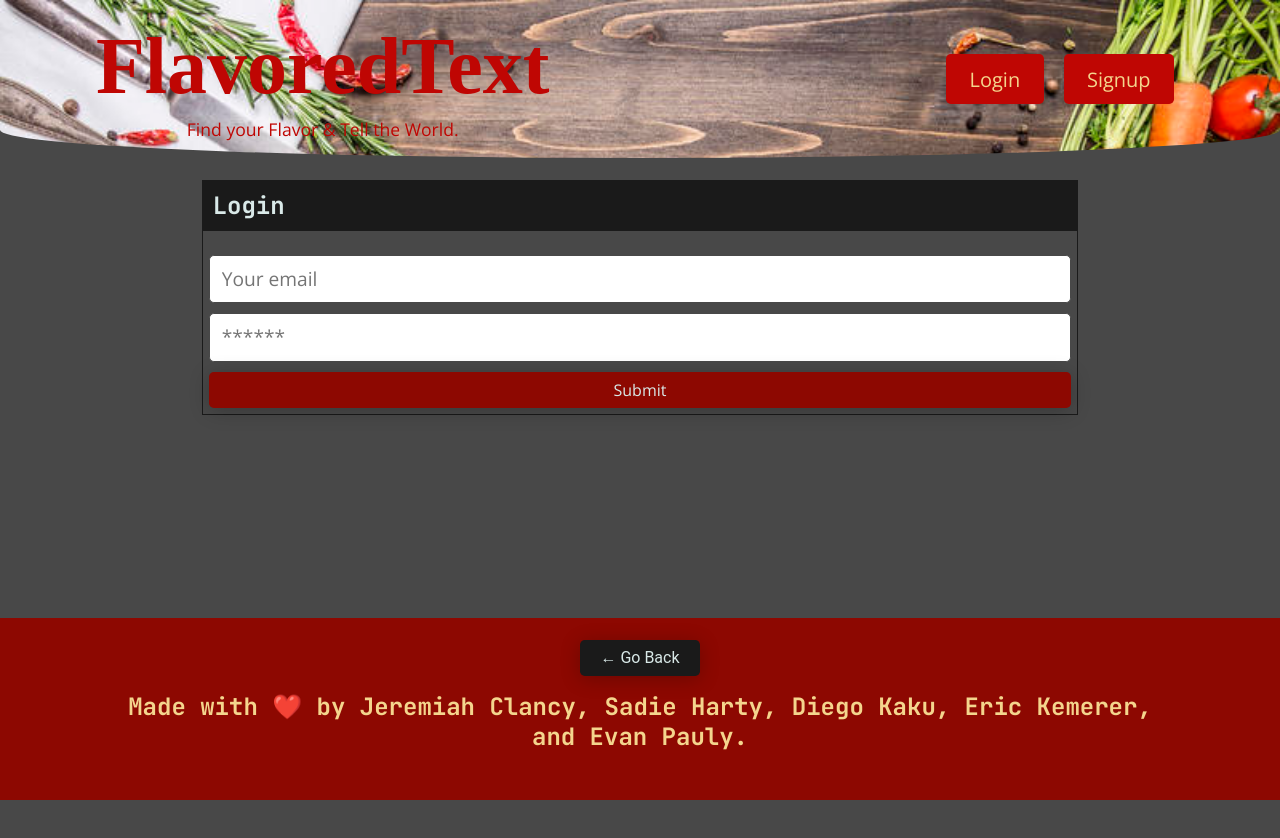
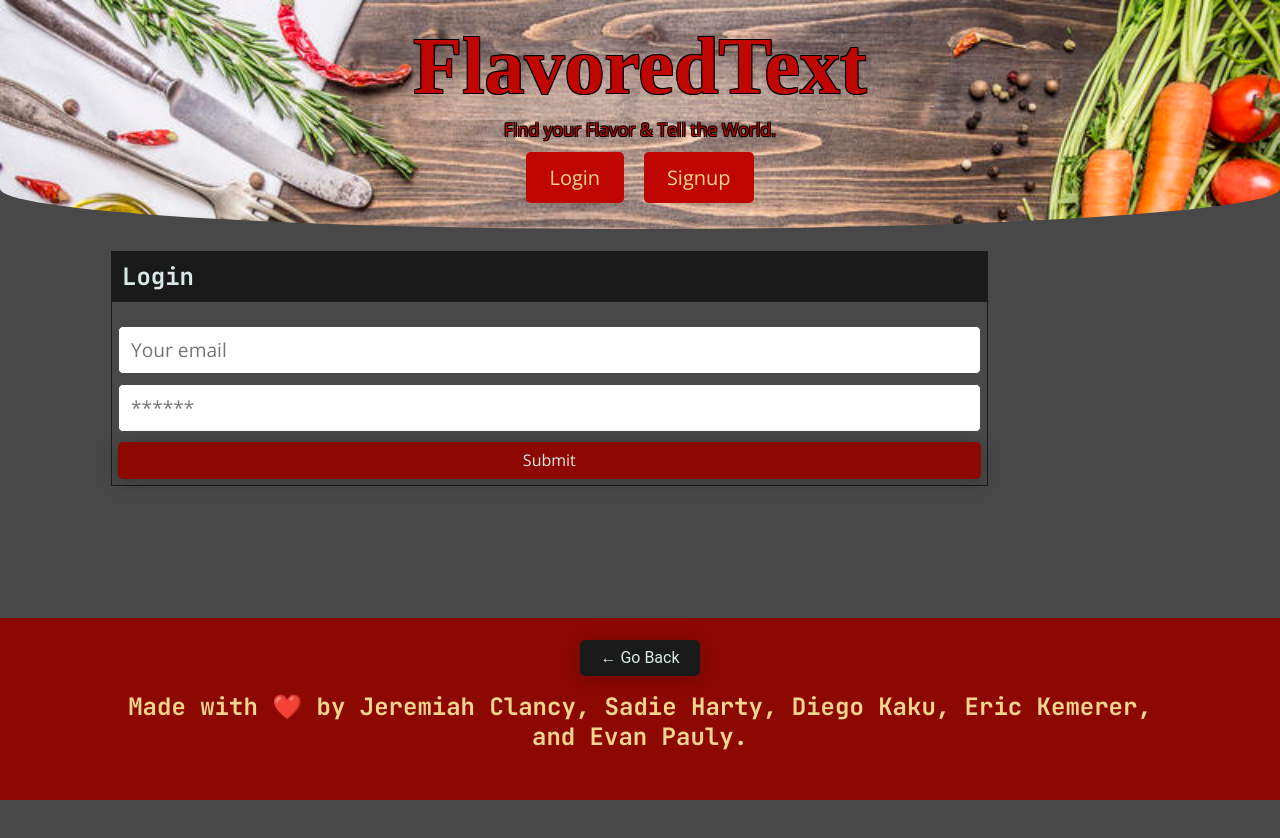
Before and after one commit to Erock42/FlavoredText, a React (Create React App) app in the folder client/: page /login in a window 1280 px wide. Shown: the top 838 px of the page. Built offline with nearby package versions, Linux system fonts and the light colour scheme.

Commit message:
centered title/added outline

```diff
--- a/client/src/index.css
+++ b/client/src/index.css
@@ -462,7 +462,13 @@ a:hover {
 /* MARGIN/PADDING UTILS */
 /* Margin - all sides */
 .m-0 {
+  flex-wrap: wrap;
   color: var(--secondaryAccent);
+  text-shadow:
+  -1px -1px 0 #000,
+  1px -1px 0 #000,
+  -1px 1px 0 #000,
+  1px 1px 0 #000;
   margin: 0 !important;
 }
 
@@ -1184,7 +1190,7 @@ label form [type='radio'] {
 /* FLEX CONTENT */
 .flex-row {
   display: flex;
-  flex-direction: row;
+  flex-direction:column;
   flex-wrap: wrap;
 }
 
```
Also changed, not shown: 1 other file (tests, documents, lock files or other folders).
